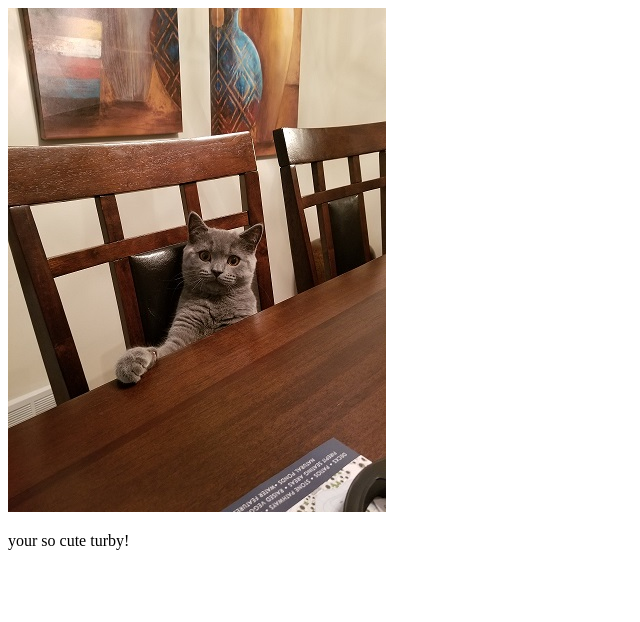
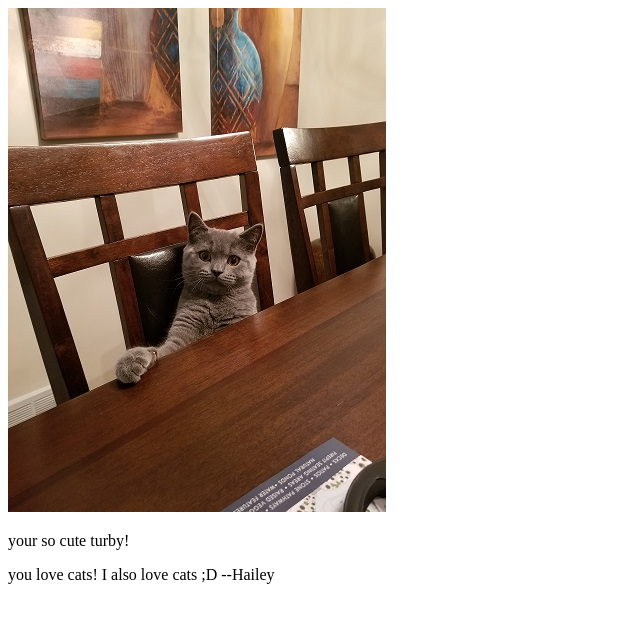
Before and after one commit to harleygazelmelgo/MyWebpage, a plain HTML site: page index.html in a window 1280 px wide. Shown: the whole page, without its empty margins (0-640 px from the left). Drawn offline with Linux system fonts and the light colour scheme.

Commit message:
added a simple comment

```diff
--- a/index.html
+++ b/index.html
@@ -17,5 +17,6 @@
 
     <p> your so cute turby!</p>
 
+    <p> you love cats! I also love cats ;D --Hailey</p>
 </body>
 </html>
```
